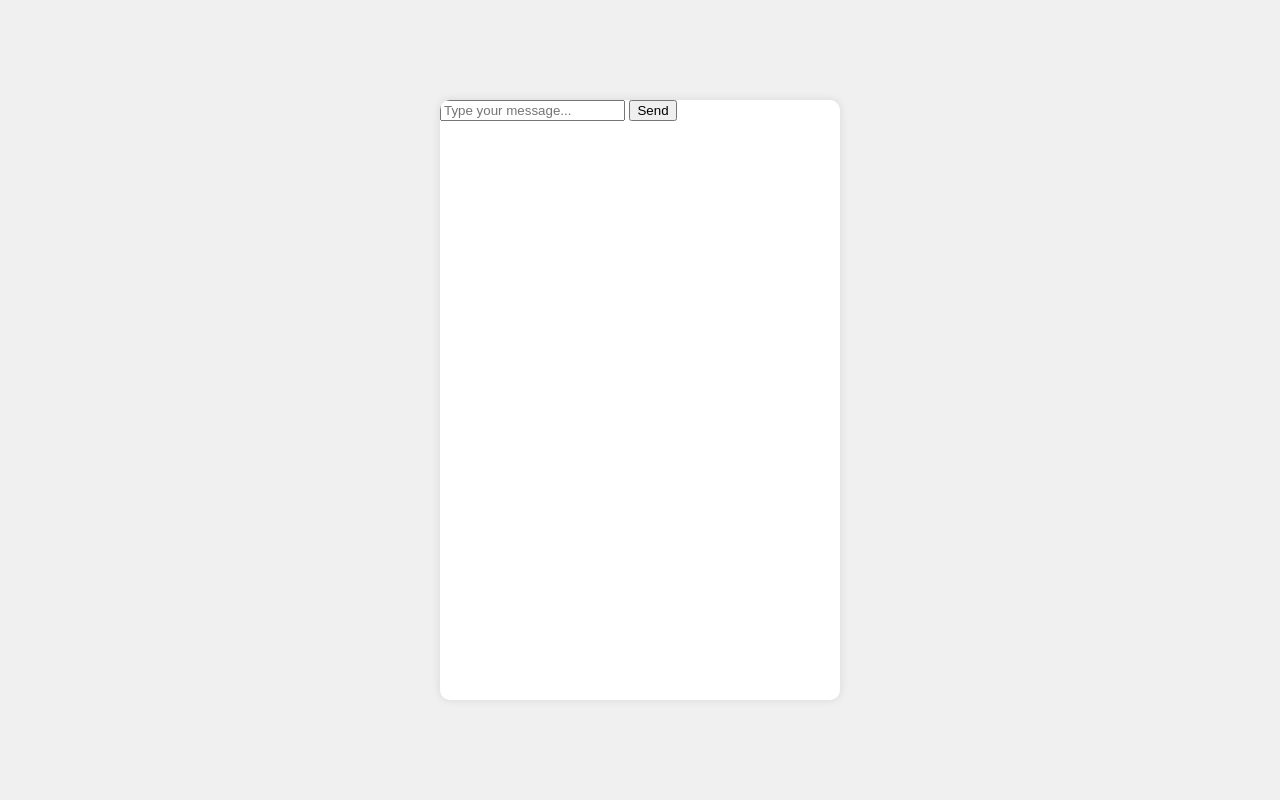
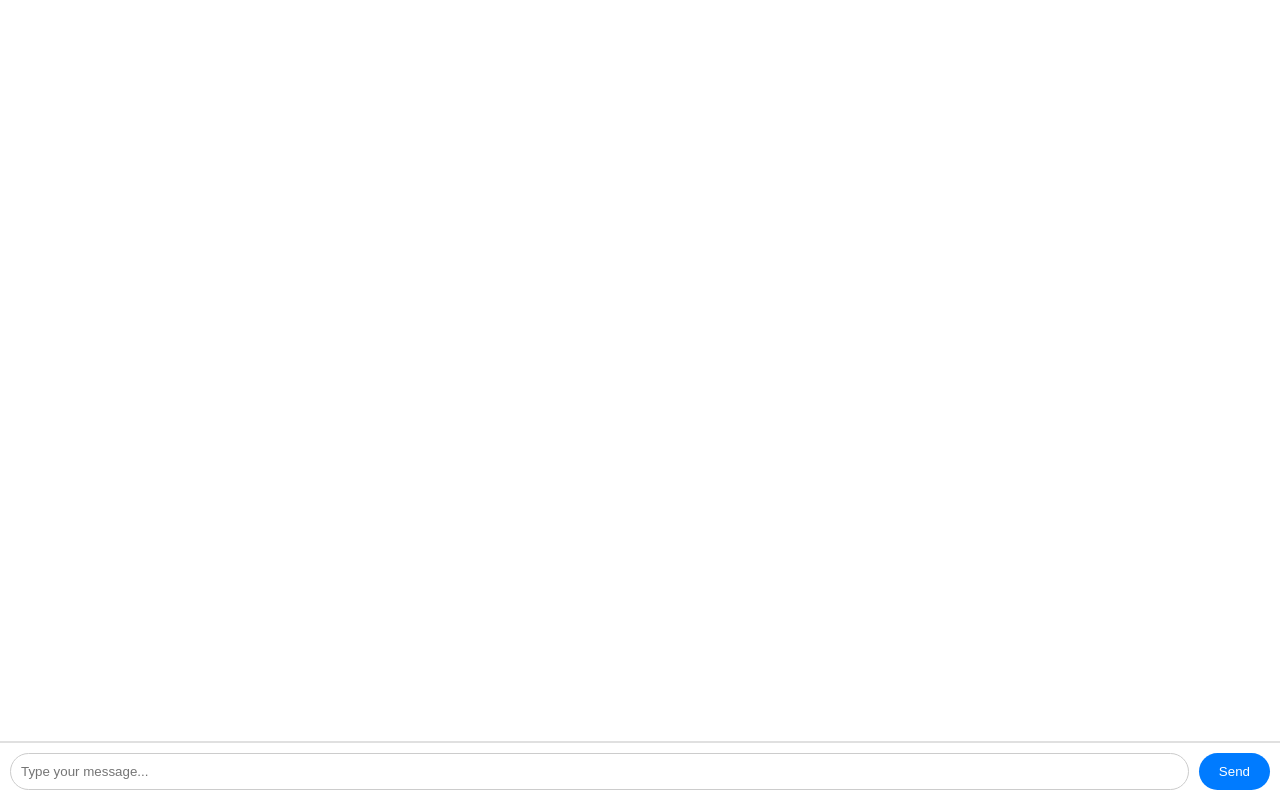
Before and after one commit to iamkishann/localgpt, a FastAPI app: template templates/index.html in a window 1280 px wide. Run offline with FastAPI, Linux system fonts and the light colour scheme; the template is opened without the code that fills it, so the values that code supplies are empty.

Commit message:
Update style.css

```diff
--- a/static/css/style.css
+++ b/static/css/style.css
@@ -1,53 +1,37 @@
+/* static/style.css */
 body {
-    font-family: Arial, sans-serif;
-    background-color: #f0f0f0;
+    font-family: sans-serif;
+    background-color: #f0f2f5;
     display: flex;
-    justify-content: center;
-    align-items: center;
-    height: 100vh;
+    flex-direction: column; /* Use flexbox for vertical layout */
+    justify-content: flex-end; /* Align content to the bottom */
+    height: 100vh; /* Make body full height of the viewport */
+    width: 100%; /* Make body full width */
     margin: 0;
 }
 
 .chat-container {
-    width: 400px;
-    height: 600px;
+    width: 100%; /* Take up full width */
+    height: 100%; /* Take up full height */
     background-color: #fff;
-    border-radius: 10px;
-    box-shadow: 0 0 10px rgba(0, 0, 0, 0.1);
+    box-shadow: none; /* Remove box shadow for a cleaner, full-screen look */
+    border-radius: 0; /* No rounded corners for full screen */
     display: flex;
     flex-direction: column;
     overflow: hidden;
 }
 
-.chat-header {
-    background-color: #007bff;
-    color: white;
-    padding: 15px;
-    text-align: center;
-    font-size: 1.2em;
-}
-
-.chat-history {
+.chat-box {
     flex-grow: 1;
-    padding: 15px;
+    padding: 20px;
     overflow-y: auto;
-    display: flex;
-    flex-direction: column;
-    gap: 10px;
-}
-
-.chat-history::-webkit-scrollbar {
-    width: 8px;
-}
-
-.chat-history::-webkit-scrollbar-thumb {
-    background-color: #ccc;
-    border-radius: 4px;
+    border-bottom: 1px solid #e0e0e0;
 }
 
 .message {
-    padding: 10px;
-    border-radius: 10px;
+    padding: 10px 15px;
+    margin-bottom: 10px;
+    border-radius: 18px;
     max-width: 80%;
     word-wrap: break-word;
 }
@@ -56,34 +40,61 @@ body {
     background-color: #007bff;
     color: white;
     align-self: flex-end;
+    margin-left: auto;
 }
 
 .bot-message {
-    background-color: #e9e9eb;
+    background-color: #e9ecef;
     color: #333;
     align-self: flex-start;
 }
 
-.chat-input-form {
-    display: flex;
-    padding: 15px;
-    border-top: 1px solid #ddd;
+.typing-indicator {
+    font-style: italic;
+    color: #888;
 }
 
-#chat-input {
+#chat-form {
+    display: flex;
+    padding: 10px;
+    border-top: 1px solid #e0e0e0;
+}
+
+#prompt-input {
     flex-grow: 1;
     padding: 10px;
     border: 1px solid #ccc;
-    border-radius: 5px;
-    font-size: 1em;
+    border-radius: 20px;
+    margin-right: 10px;
 }
 
-#send-button {
-    background-color: #28a745;
+#chat-form button {
+    padding: 10px 20px;
+    border: none;
+    background-color: #007bff;
     color: white;
-    border: none;
-    border-radius: 5px;
-    padding: 10px 15px;
-    margin-left: 10px;
+    border-radius: 20px;
     cursor: pointer;
 }
+
+#chat-form button:hover {
+    background-color: #0056b3;
+}
+
+/* Code block styles */
+.bot-message.code-block {
+    background-color: #2d2d2d;
+    color: #f8f8f2;
+    padding: 0;
+    border-radius: 8px;
+    overflow: hidden;
+}
+
+.bot-message.code-block pre {
+    margin: 0;
+    padding: 15px;
+    font-family: 'Courier New', Courier, monospace;
+    white-space: pre-wrap;
+    word-wrap: break-word;
+    font-size: 0.9em;
+}
```
